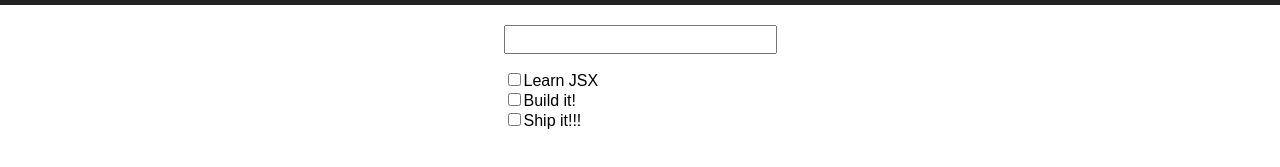
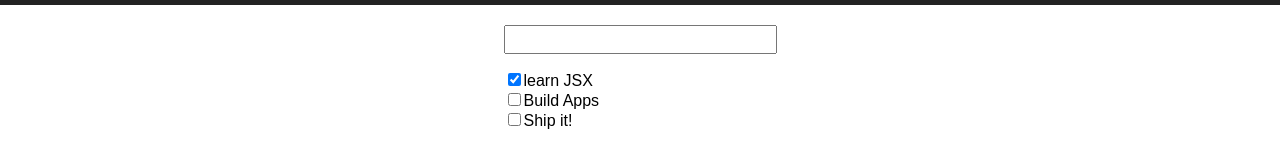
Before and after one commit to IggHub/react-todo-egghead, a React (Create React App) app: page / in a window 1280 px wide. Shown: the part 185-352 px from the top of the page. Built offline with nearby package versions, Linux system fonts and the light colour scheme.

Commit message:
add initial state and defaultChecked mapped todo state

```diff
--- a/src/App.js
+++ b/src/App.js
@@ -3,6 +3,16 @@ import logo from './logo.svg';
 import './App.css';
 
 class App extends Component {
+  constructor(){
+    super();
+    this.state = {
+      todo: [
+        {id: 1, name: 'learn JSX', isComplete: true},
+        {id: 2, name: 'Build Apps', isComplete: false},
+        {id: 3, name: 'Ship it!', isComplete: false}
+      ]
+    }
+  }
   render() {
     return (
       <div className="App">
@@ -16,9 +26,9 @@ class App extends Component {
           </form>
           <div className="todo-list">
             <ul>
-              <li><input type="checkbox" value={true} />Learn JSX</li>
-              <li><input type="checkbox" value={true} />Build it!</li>
-              <li><input type="checkbox" value={true} />Ship it!!!</li>
+              {this.state.todo.map(function(item){
+                return <li key={item.id}><input defaultChecked={item.isComplete} type="checkbox" value={true} />{item.name}</li>
+              })}
             </ul>
           </div>
         </div>
```
